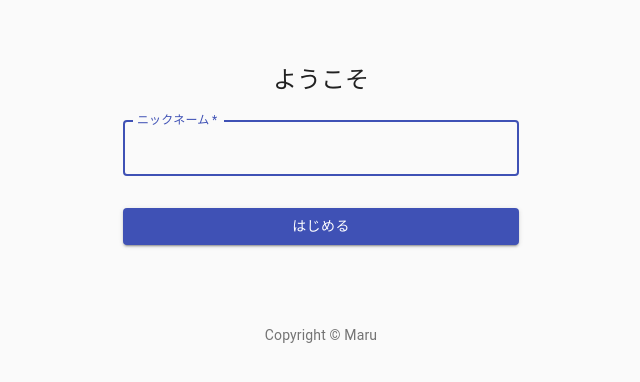
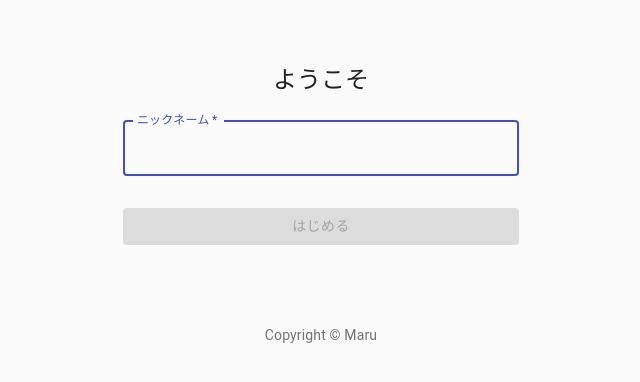
Before and after one commit to oneoneniaoniao/idobatakaigi-udemy, a React (Create React App) app: page / in a window 1280 px wide. Shown: the top 382 px of the page, without its empty margins (319-959 px from the left). Built offline with nearby package versions, Linux system fonts and the light colour scheme.

Commit message:
create setName

```diff
--- a/src/components/App.js
+++ b/src/components/App.js
@@ -1,7 +1,9 @@
-import React from 'react';
+import React, {useState} from 'react';
 
-import Signin from './Signin'
+import SignIn from './SignIn'
 
 export default () => {
-  return <div><Signin /></div>;
+  const [name, setName] = useState("")
+  console.log(name)
+  return <div><SignIn setName={setName} /></div>;
 };
--- a/src/components/Signin.js
+++ b/src/components/Signin.js
@@ -44,7 +44,7 @@ const useStyles = makeStyles((theme) => ({
   },
 }));
 
-export default function SignIn() {
+export default function SignIn({setName}) {
   const classes = useStyles();
 
   return (
@@ -71,6 +71,8 @@ export default function SignIn() {
             variant="contained"
             color="primary"
             className={classes.submit}
+            disabled="true"
+            onClick={setName}
 
           >
             はじめる
```
